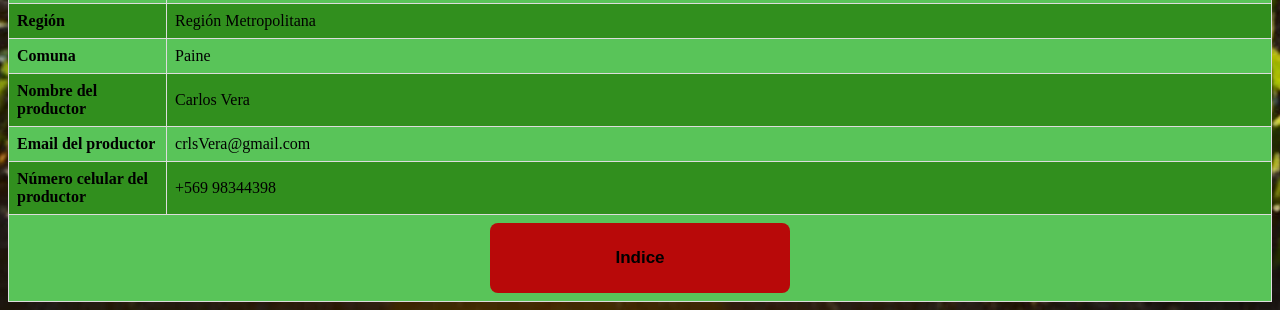
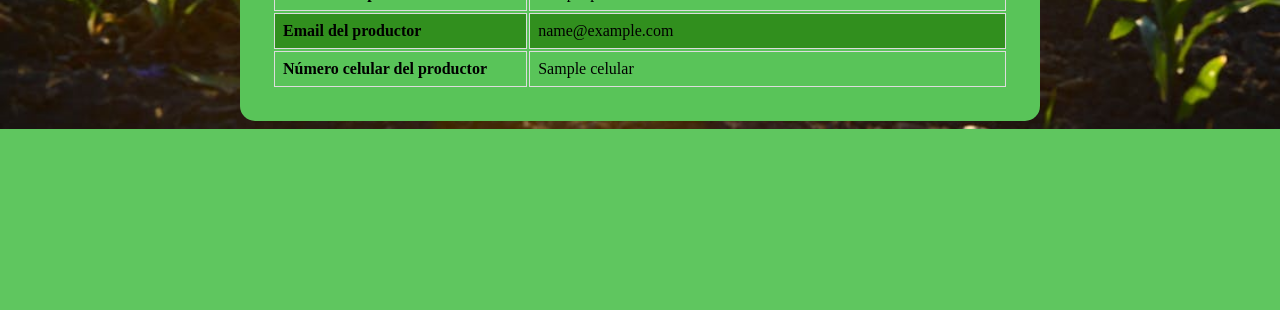
Before and after one commit to Pagliacci03/AgrarioMarket, a Flask app: template templates/informacion-producto.html in a window 1280 px wide. Shown: the part 696-1006 px from the top of the page. After the commit the page ends 825 px from the top, so only its background shows below. Run offline with Flask 3, Linux system fonts and the light colour scheme; the template is opened without the code that fills it: most values are stand-ins (such as "Sample title", 1, 10 or a date in 2020); grey boxes marked "Sample" are stand-in pictures.

Commit message:
Añade vista de informacion del producto clickeado

```diff
--- a/app.py
+++ b/app.py
@@ -199,7 +199,48 @@ def verProductos(pagina):
 # --- Información Producto ---
 @app.route("/informacion-producto/<producto_id>", methods=["GET", "POST"])
 def informacionProducto(producto_id):
-    return render_template("informacion-producto.html")
+    if request.method == "POST":
+        index = request.form.get("index")
+        if index:
+            return redirect(url_for("index"))
+
+    _, product_type, description, comuna_id, productor, email, phone_number = db.get_producto_by_id(producto_id)[0]
+    names = ""
+    product_names = [row[0] for row in db.get_name_by_id_product(producto_id)]
+    for name in product_names:
+        names += name + ", "
+    names = names[:-2]
+    urls = []
+    fotos = [row[0] for row in db.get_foto_by_id_product(producto_id)]
+    for foto in fotos:
+                p_img = f"uploads/{foto}_size_640_480"
+                _extension = os.path.splitext(foto)[1].lower()
+                p_img += f"{_extension}"
+                urls.append(p_img)
+
+    comuna = db.get_comuna_by_id(comuna_id)[0]
+    region = db.get_region_by_id_comuna(comuna_id)[0]
+
+    if not description:
+        description = ""
+
+    if not phone_number:
+        phone_number = ""
+
+
+    info = {
+        "tipo": product_type,
+        "productos": names,
+        "descripcion": description,
+        "fotos": urls,
+        "region": region,
+        "comuna": comuna,
+        "productor": productor,
+        "email": email,
+        "celular": phone_number
+    }
+
+    return render_template("informacion-producto.html", info=info)
 
 
 
--- a/database/db.py
+++ b/database/db.py
@@ -114,6 +114,15 @@ def get_foto_by_id_product(id):
     fotos = cursor.fetchall()
     return fotos
 
+def get_producto_by_id(id):
+    sql = "SELECT * FROM producto WHERE id=%s"
+    conn = get_conn()
+    cursor = conn.cursor()
+    cursor.execute(sql, (id,))
+    conn.commit()
+    info = cursor.fetchall()
+    return info
+
 
 # --- Ver si existe un elemento en la base de datos ---
 
--- a/static/css/informacion-producto.css
+++ b/static/css/informacion-producto.css
@@ -6,8 +6,14 @@ body {
 
 
 table {
-    border-collapse: collapse;
-    width: 100%;
+    border: none;
+    height: 50%;
+    width: 800px;
+    margin: auto;
+    padding: 2rem;
+    padding-top: .5rem;
+    background-color: #59c459;
+    border-radius: 15px;
 }
 
 td, th {
@@ -35,11 +41,11 @@ tr:nth-child(even) {
     font-size: 17px;
     font-weight: bold;
     padding: 2% 5%;
-    width: 300px;
+    width: 200px;
     cursor: pointer;
-    background-color: #b80909;
+    background-color: #1f69e7;
 }
 
 .button_container {
-    text-align: center;
+    text-align: right;
 }
--- a/templates/informacion-producto.html
+++ b/templates/informacion-producto.html
@@ -3,59 +3,68 @@
     <head>
         <meta charset="utf-8">
         <title>Información del Producto</title>
-        <link rel="stylesheet" href="../css/informacion-producto.css">
-        <style id="operaUserStyle"></style>
+        <link
+        rel="stylesheet"
+        type="text/css"
+        href="{{ url_for('static', filename='css/informacion-producto.css')}}"
+        />
     </head>
     <body>
         <table>
-            <thead><tr><td colspan="2"><b>Información del Producto</b></td></tr></thead>
+            <thead>
+                <tr>
+                    <td colspan="2" class="button_container">
+                        <form action="" method="post">
+                            <input  type="submit" id="index" name="index" value="Volver al indice">
+                        </form>
+                    </td>
+                </tr>
+            </thead>
             <tbody>
+                <tr><td colspan="2"><b>Información del Producto</b></td></tr>
                 <tr>
                     <td>
-                        <b>Tipo del producto</b>
+                        <b>Tipo de los productos</b>
                     </td>
-                    <td>Fruta</td>
+                    <td>{{ info.tipo }}</td>
                 </tr>
                 <tr>
-                    <td><b>Producto</b></td>
-                    <td>Sandía</td>
+                    <td><b>Producto(s)</b></td>
+                    <td>{{ info.productos }}</td>
                 </tr>
                 <tr>
                     <td><b>Descripción</b></td>
-                    <td><p>Fruta popular (Citrullus lanatus thunb), destacada y apreciada en días veraniegos por su frescura, gran dulzor y calidad nutritiva. De color verde característico, puede llegar a pesar más de 25 kilos y se compone principalmente de azúcar y agua.</p></td>
+                    <td><p>{{ info.descripcion }}</p></td>
                 </tr>
                 <tr>
                     <td><b>Foto(s)</b></td>
-                    <td><img src="https://images.pexels.com/photos/12746878/pexels-photo-12746878.jpeg?auto=compress&cs=tinysrgb&w=1260&h=750&dpr=1" width="640" height="480" id="imagen_info" alt="info_image"></td>
+                    <td>
+                        {% for foto in info.fotos %}
+                            <img src="{{ url_for('static', filename=foto) }}" alt="prod_1">
+                        {% endfor %}
+                    </td>
                 </tr>
                 <tr>
                     <td><b>Región</b></td>
-                    <td>Región Metropolitana</td>
+                    <td>{{ info.region }}</td>
                 </tr>
                 <tr>
                     <td><b>Comuna</b></td>
-                    <td>Paine</td>
+                    <td>{{ info.comuna }}</td>
                 </tr>
                 <tr>
                     <td><b>Nombre del productor</b></td>
-                    <td>Carlos Vera</td>
+                    <td>{{ info.productor }}</td>
                 </tr>
                 <tr>
                     <td><b>Email del productor</b></td>
-                    <td>crlsVera@gmail.com</td>
+                    <td>{{ info.email }}</td>
                 </tr>
                 <tr>
                     <td><b>Número celular del productor</b></td>
-                    <td>+569 98344398</td>
-                </tr>
-                <tr>
-                    <td colspan="2" class="button_container">
-                        <button  type="button" id="index">Indice</button>
-                    </td>
+                    <td>{{ info.celular }}</td>
                 </tr>
             </tbody>
         </table>
-        <script src="../js/backToIndex.js"></script>
-        <script src="../js/informacion-producto.js"></script>
     </body>
 </html>
```
